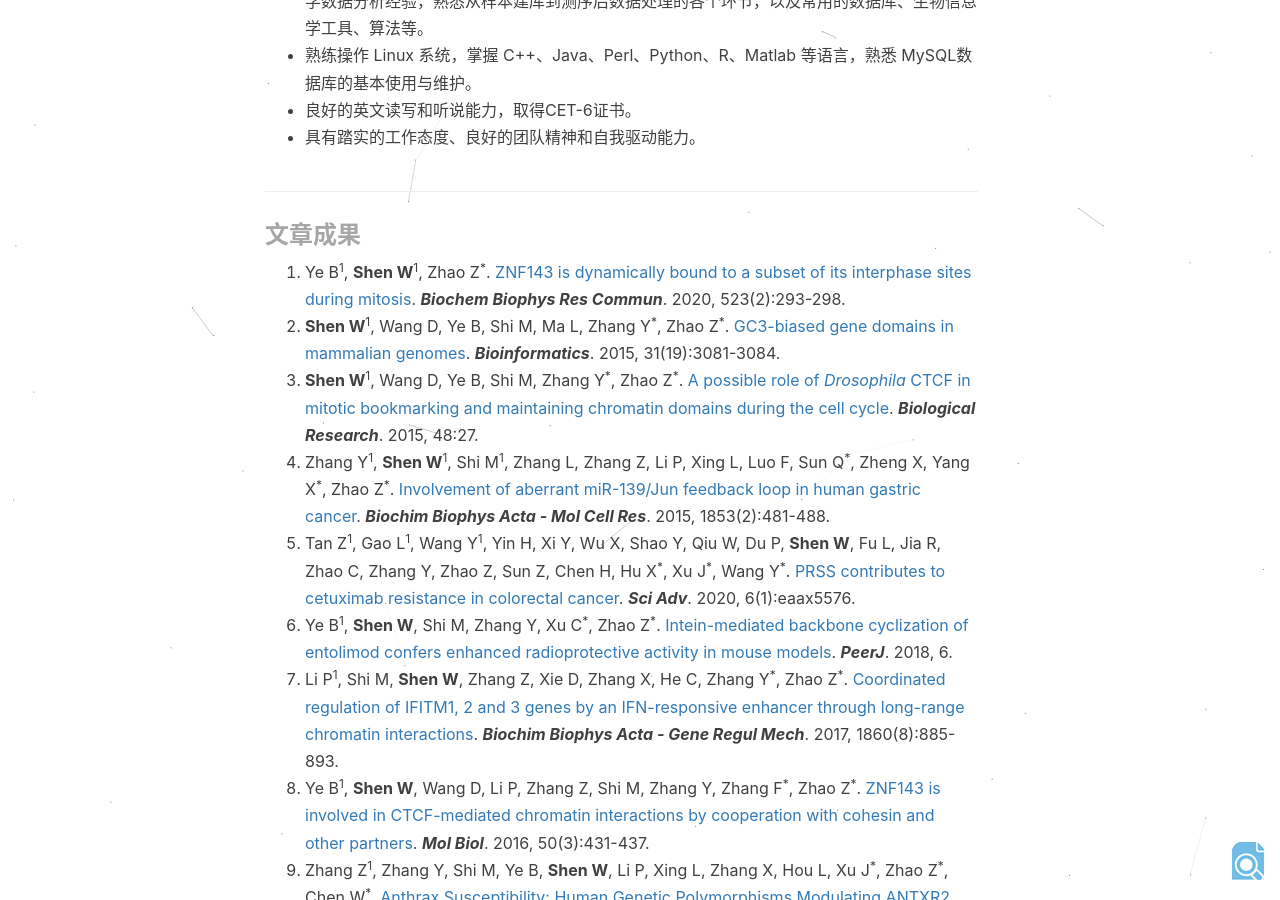
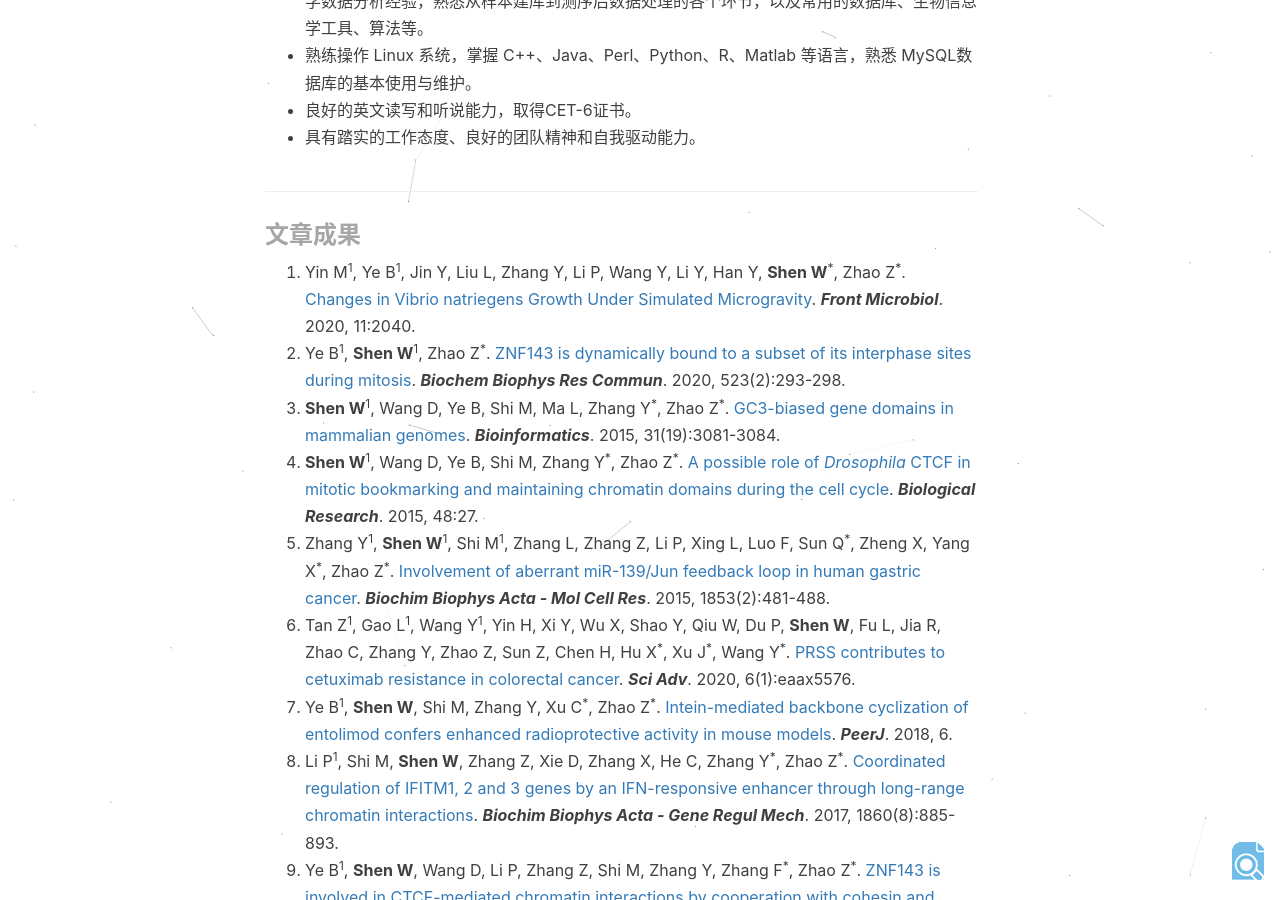
Before and after one commit to WenlongShen/WenlongShen.github.io, a Jekyll site: the page built from resume.html, in a window 1280 px wide and 900 px high, scrolled down 1290 px. Built offline with Jekyll 4.4.1, drawn with Linux system fonts in a browser that asks for light colours; comment, search, counter and statistics services are not loaded.

Commit message:
Update resume.html

```diff
--- a/resume.html
+++ b/resume.html
@@ -52,9 +52,9 @@ header-img: "img/bg/about.jpg"
     <hr>
     <h3 id="文章成果">文章成果</h3>
       <ol>
-        <li>Ye B<sup>1</sup>, <strong>Shen W</strong><sup>1</sup>, Zhao Z<sup>*</sup>. <a target="_blank" href="https://www.sciencedirect.com/science/article/abs/pii/S0006291X19323514/">ZNF143 is dynamically bound to a subset of its
-interphase sites during mitosis</a>. <strong><em>Biochem Biophys Res Commun</em></strong>. 2020, 523(2):293-298.</li>
-        <li><strong>Shen W</strong><sup>1</sup>, Wang D, Ye B, Shi M, Ma L, Zhang Y<sup>*</sup>, Zhao Z<sup>*</sup>. <a target="_blank" href="http://bioinformatics.oxfordjournals.org/content/31/19/3081">GC3-biased gene domains in mammalian genomes</a>. <strong><em>Bioinformatics</em></strong>. 2015, 31(19):3081-3084.</ul>
+        <li>Yin M<sup>1</sup>, Ye B<sup>1</sup>, Jin Y, Liu L, Zhang Y, Li P, Wang Y, Li Y, Han Y, <strong>Shen W</strong><sup>*</sup>, Zhao Z<sup>*</sup>. <a target="_blank" href="https://www.frontiersin.org/articles/10.3389/fmicb.2020.02040/full">Changes in Vibrio natriegens Growth Under Simulated Microgravity</a>. <strong><em>Front Microbiol</em></strong>. 2020, 11:2040.</li>
+        <li>Ye B<sup>1</sup>, <strong>Shen W</strong><sup>1</sup>, Zhao Z<sup>*</sup>. <a target="_blank" href="https://www.sciencedirect.com/science/article/abs/pii/S0006291X19323514/">ZNF143 is dynamically bound to a subset of its interphase sites during mitosis</a>. <strong><em>Biochem Biophys Res Commun</em></strong>. 2020, 523(2):293-298.</li>
+        <li><strong>Shen W</strong><sup>1</sup>, Wang D, Ye B, Shi M, Ma L, Zhang Y<sup>*</sup>, Zhao Z<sup>*</sup>. <a target="_blank" href="http://bioinformatics.oxfordjournals.org/content/31/19/3081">GC3-biased gene domains in mammalian genomes</a>. <strong><em>Bioinformatics</em></strong>. 2015, 31(19):3081-3084.</li>
         <li><strong>Shen W</strong><sup>1</sup>, Wang D, Ye B, Shi M, Zhang Y<sup>*</sup>, Zhao Z<sup>*</sup>. <a target="_blank" href="http://biolres.biomedcentral.com/articles/10.1186/s40659-015-0019-6">A possible role of <em>Drosophila</em> CTCF in mitotic bookmarking and maintaining chromatin domains during the cell cycle</a>. <strong><em>Biological Research</em></strong>. 2015, 48:27.</li>
         <li>Zhang Y<sup>1</sup>, <strong>Shen W</strong><sup>1</sup>, Shi M<sup>1</sup>, Zhang L, Zhang Z, Li P, Xing L, Luo F, Sun Q<sup>*</sup>, Zheng X, Yang X<sup>*</sup>, Zhao Z<sup>*</sup>. <a target="_blank" href="http://www.sciencedirect.com/science/article/pii/S0167488914004303">Involvement of aberrant miR-139/Jun feedback loop in human gastric cancer</a>. <strong><em>Biochim Biophys Acta - Mol Cell Res</em></strong>. 2015, 1853(2):481-488.</li>
         <li>Tan Z<sup>1</sup>, Gao L<sup>1</sup>, Wang Y<sup>1</sup>, Yin H, Xi Y, Wu X, Shao Y, Qiu W, Du P, <strong>Shen W</strong>, Fu L, Jia R, Zhao C, Zhang Y, Zhao Z, Sun Z, Chen H, Hu X<sup>*</sup>, Xu J<sup>*</sup>, Wang Y<sup>*</sup>. <a target="_blank" href="https://advances.sciencemag.org/content/6/1/eaax5576/">PRSS contributes to cetuximab resistance in colorectal cancer</a>. <strong><em>Sci Adv</em></strong>. 2020, 6(1):eaax5576.</li>
@@ -108,9 +108,9 @@ interphase sites during mitosis</a>. <strong><em>Biochem Biophys Res Commun</em>
     <hr>
     <h3 id="Publications">Publications</h3>
       <ol>
-        <li>Ye B<sup>1</sup>, <strong>Shen W</strong><sup>1</sup>, Zhao Z<sup>*</sup>. <a target="_blank" href="https://www.sciencedirect.com/science/article/abs/pii/S0006291X19323514/">ZNF143 is dynamically bound to a subset of its
-interphase sites during mitosis</a>. <strong><em>Biochem Biophys Res Commun</em></strong>. 2020, 523(2):293-298.</li>
-        <li><strong>Shen W</strong><sup>1</sup>, Wang D, Ye B, Shi M, Ma L, Zhang Y<sup>*</sup>, Zhao Z<sup>*</sup>. <a target="_blank" href="http://bioinformatics.oxfordjournals.org/content/31/19/3081">GC3-biased gene domains in mammalian genomes</a>. <strong><em>Bioinformatics</em></strong>. 2015, 31(19):3081-3084.</ul>
+	<li>Yin M<sup>1</sup>, Ye B<sup>1</sup>, Jin Y, Liu L, Zhang Y, Li P, Wang Y, Li Y, Han Y, <strong>Shen W</strong><sup>*</sup>, Zhao Z<sup>*</sup>. <a target="_blank" href="https://www.frontiersin.org/articles/10.3389/fmicb.2020.02040/full">Changes in Vibrio natriegens Growth Under Simulated Microgravity</a>. <strong><em>Front Microbiol</em></strong>. 2020, 11:2040.</li>
+        <li>Ye B<sup>1</sup>, <strong>Shen W</strong><sup>1</sup>, Zhao Z<sup>*</sup>. <a target="_blank" href="https://www.sciencedirect.com/science/article/abs/pii/S0006291X19323514/">ZNF143 is dynamically bound to a subset of its interphase sites during mitosis</a>. <strong><em>Biochem Biophys Res Commun</em></strong>. 2020, 523(2):293-298.</li>
+        <li><strong>Shen W</strong><sup>1</sup>, Wang D, Ye B, Shi M, Ma L, Zhang Y<sup>*</sup>, Zhao Z<sup>*</sup>. <a target="_blank" href="http://bioinformatics.oxfordjournals.org/content/31/19/3081">GC3-biased gene domains in mammalian genomes</a>. <strong><em>Bioinformatics</em></strong>. 2015, 31(19):3081-3084.</li>
         <li><strong>Shen W</strong><sup>1</sup>, Wang D, Ye B, Shi M, Zhang Y<sup>*</sup>, Zhao Z<sup>*</sup>. <a target="_blank" href="http://biolres.biomedcentral.com/articles/10.1186/s40659-015-0019-6">A possible role of <em>Drosophila</em> CTCF in mitotic bookmarking and maintaining chromatin domains during the cell cycle</a>. <strong><em>Biological Research</em></strong>. 2015, 48:27.</li>
         <li>Zhang Y<sup>1</sup>, <strong>Shen W</strong><sup>1</sup>, Shi M<sup>1</sup>, Zhang L, Zhang Z, Li P, Xing L, Luo F, Sun Q<sup>*</sup>, Zheng X, Yang X<sup>*</sup>, Zhao Z<sup>*</sup>. <a target="_blank" href="http://www.sciencedirect.com/science/article/pii/S0167488914004303">Involvement of aberrant miR-139/Jun feedback loop in human gastric cancer</a>. <strong><em>Biochim Biophys Acta - Mol Cell Res</em></strong>. 2015, 1853(2):481-488.</li>
         <li>Tan Z<sup>1</sup>, Gao L<sup>1</sup>, Wang Y<sup>1</sup>, Yin H, Xi Y, Wu X, Shao Y, Qiu W, Du P, <strong>Shen W</strong>, Fu L, Jia R, Zhao C, Zhang Y, Zhao Z, Sun Z, Chen H, Hu X<sup>*</sup>, Xu J<sup>*</sup>, Wang Y<sup>*</sup>. <a target="_blank" href="https://advances.sciencemag.org/content/6/1/eaax5576/">PRSS contributes to cetuximab resistance in colorectal cancer</a>. <strong><em>Sci Adv</em></strong>. 2020, 6(1):eaax5576.</li>
```
